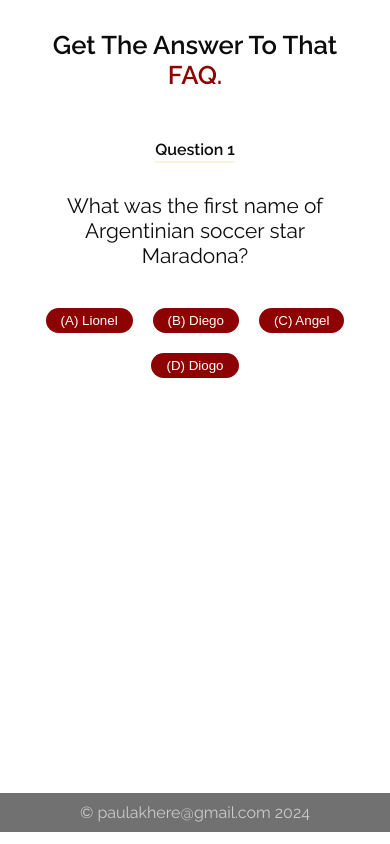
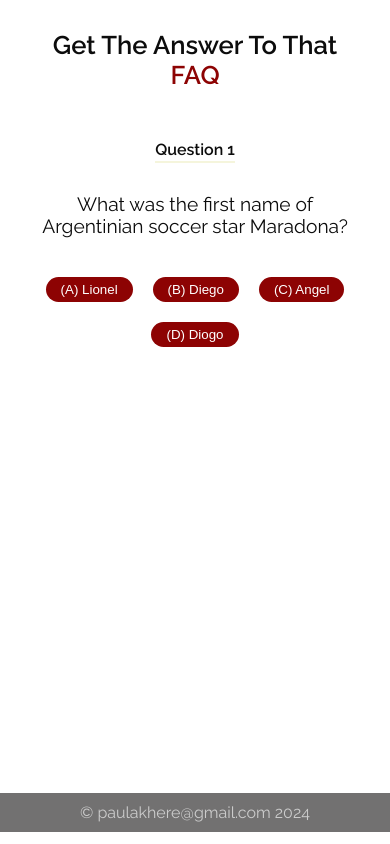
Before and after one commit to odiase-paul/React-quiz-page, a React (Create React App) app: page /sports in a window 390 px wide. Built offline with nearby package versions, Linux system fonts and the light colour scheme.

Commit message:
responsiveness

```diff
--- a/src/mediaQuery.css
+++ b/src/mediaQuery.css
@@ -13,7 +13,13 @@
   .category-body-container h2 {
     font-size: 1.3rem;
   }
-
+  .question-div .question {
+    font-size: 1.2em;
+  }
+  .display-answer .select-color {
+    background-color: #fff;
+    width: fit-content;
+  }
   button {
     padding: 5px 15px;
   }
--- a/src/quiz-page/quiz-page.jsx
+++ b/src/quiz-page/quiz-page.jsx
@@ -45,7 +45,7 @@ const EntireDiv = ({ questions, handleFinalScore }) => {
   return (
     <div className="container">
       <h1>
-        Get The Answer To That <span>FAQ.</span>
+        Get The Answer To That <span>FAQ</span>
       </h1>
       <div className="question-div">
         <p className="question-number">{`Question ${questionNumber}`}</p>
@@ -61,7 +61,7 @@ const EntireDiv = ({ questions, handleFinalScore }) => {
         />
       </div>
       <div className="display-answer">
-        <p className={`${changeClass}`}>{changeClass}</p>
+        <p className={`${changeClass} select-color`}>{changeClass}</p>
       </div>
     </div>
   );
```
